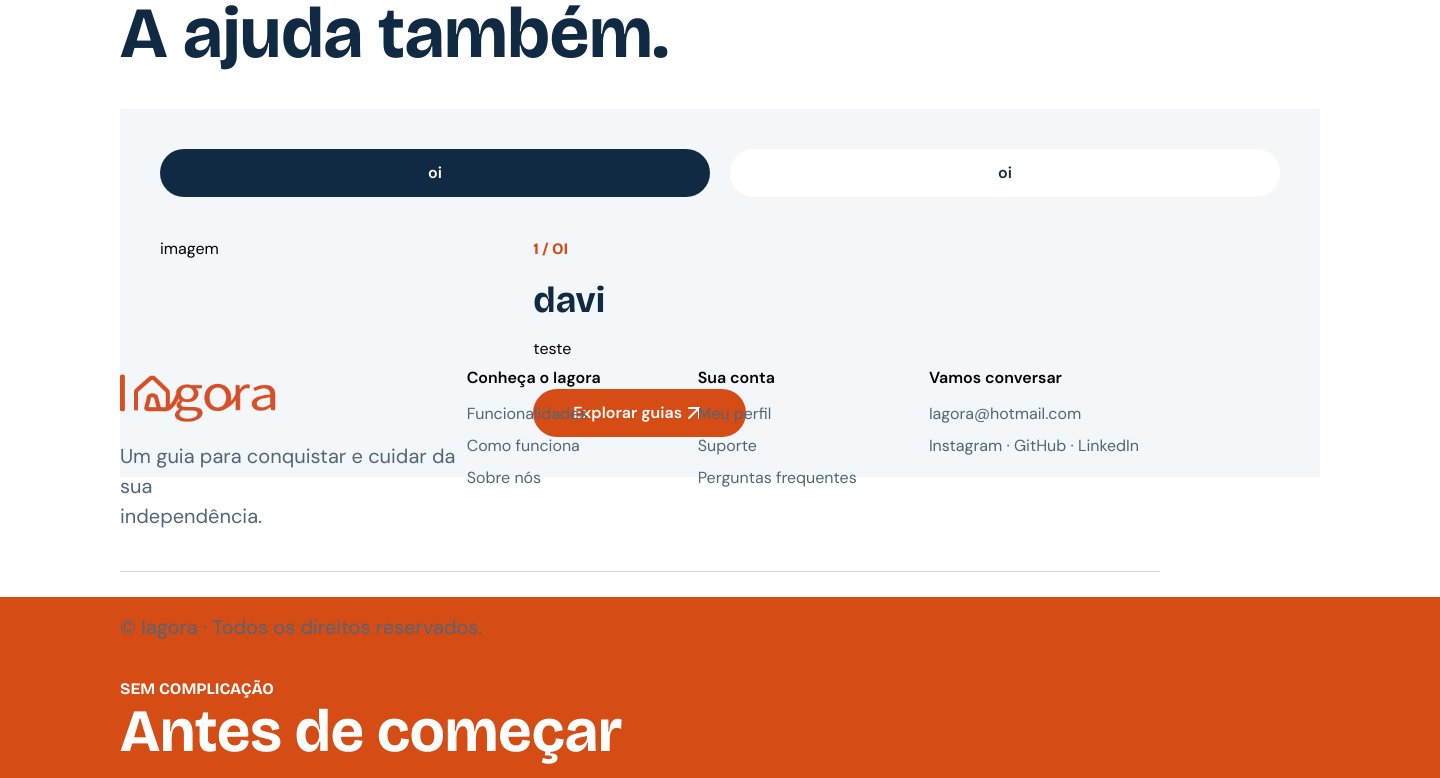
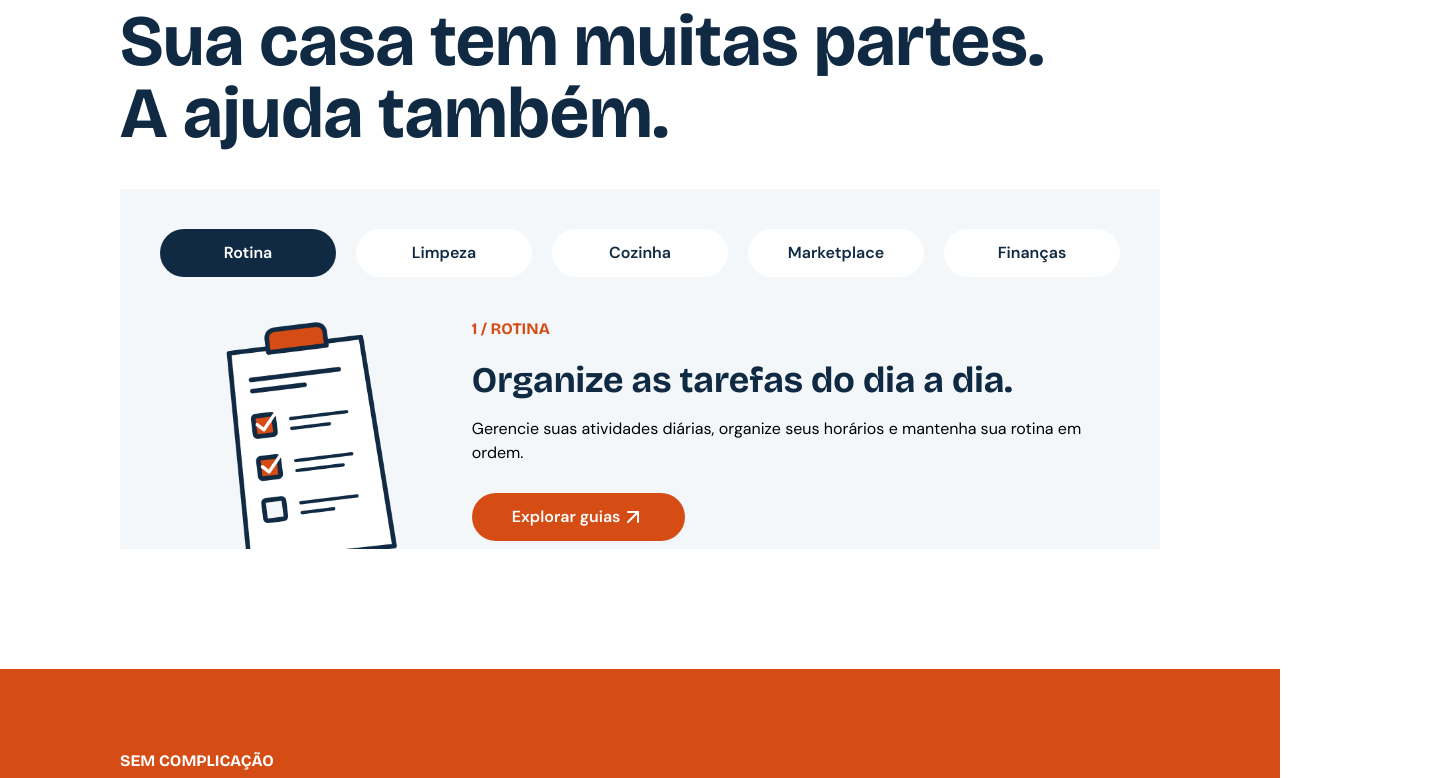
Before and after one commit to IAgoraApp/frontend, a React (Vite) app: page / in a window 1280 px wide. Shown: the part 2254-3032 px from the top of the page, 1440 px wide, since content can reach past the window. Built offline with nearby package versions, Linux system fonts and the light colour scheme.

Commit message:
:art: (Recursos) Arrumando a data dos recursos e adicionando img

```diff
--- a/src/components/LandingPage/recursosSection.jsx
+++ b/src/components/LandingPage/recursosSection.jsx
@@ -2,6 +2,7 @@ import { Button, Title } from '../ui';
 import { useState } from 'react';
 import { Content } from '../../data/landingPage';
 import { ArrowUpRight } from 'lucide-react';
+import Prancheta from '../../assets/images/prancheta.png'
 
 export default function RecursosSection() {
   const content = Content;
@@ -17,7 +18,7 @@ export default function RecursosSection() {
         Sua casa tem muitas partes. <br /> A ajuda também.
       </Title>
 
-      <div className='bg-(--azul-fundo) p-10 mt-10'>
+      <div className='bg-(--azul-fundo) p-10 pb-0 mt-10'>
         <div className='justify-between flex gap-5'>
           {Object.entries(content).map(([id, item]) => (
             <button
@@ -38,7 +39,7 @@ export default function RecursosSection() {
         </div>
 
         <div className='mt-10 flex'>
-          <div className='w-1/3'>imagem</div>
+          <div className='w-1/3'><img src={Prancheta} alt="" /></div>
           <div>
             <Title variant='pequenoLj' className='mb-5'>
               {valor} / {content[valor].nome}
--- a/src/data/landingPage.js
+++ b/src/data/landingPage.js
@@ -1,12 +1,27 @@
 export const Content = {
   1: {
-    nome: 'oi',
-    titulo: 'davi',
-    desc: 'teste',
+    nome: 'Rotina',
+    titulo: 'Organize as tarefas do dia a dia.',
+    desc: 'Gerencie suas atividades diárias, organize seus horários e mantenha sua rotina em ordem.',
   },
   2: {
-    nome: 'oi',
-    titulo: 'davi',
-    desc: 'teste',
+    nome: 'Limpeza',
+    titulo: 'Mantenha sua casa limpa e organizada.',
+    desc: 'Planeje as tarefas de limpeza e mantenha cada ambiente da sua casa sempre em ordem.',
+  },
+  3: {
+    nome: 'Cozinha',
+    titulo: 'Facilite sua rotina na cozinha.',
+    desc: 'Organize suas refeições, planeje o cardápio e acompanhe tudo o que precisa para cozinhar.',
+  },
+  4: {
+    nome: 'Marketplace',
+    titulo: 'Encontre tudo o que você precisa.',
+    desc: 'Descubra produtos, compare opções e encontre soluções práticas para o seu dia a dia.',
+  },
+  5: {
+    nome: 'Finanças',
+    titulo: 'Tenha controle sobre seu dinheiro.',
+    desc: 'Organize seus gastos, acompanhe suas receitas e planeje suas finanças com mais facilidade.',
   },
 };
--- a/src/styles/marketplace.module.css
+++ b/src/styles/marketplace.module.css
@@ -1,14 +1,3 @@
-* {
-    box-sizing: border-box;
-}
-
-
-main {
-    width: 1440px;
-    height: 2321px;
-    background: var(--color-white, #FFF);
-}
-
 .apresentacao {
     width: 1296px;
     height: 670px;
```
Also changed, not shown: src/assets/images/prancheta.png (added).
